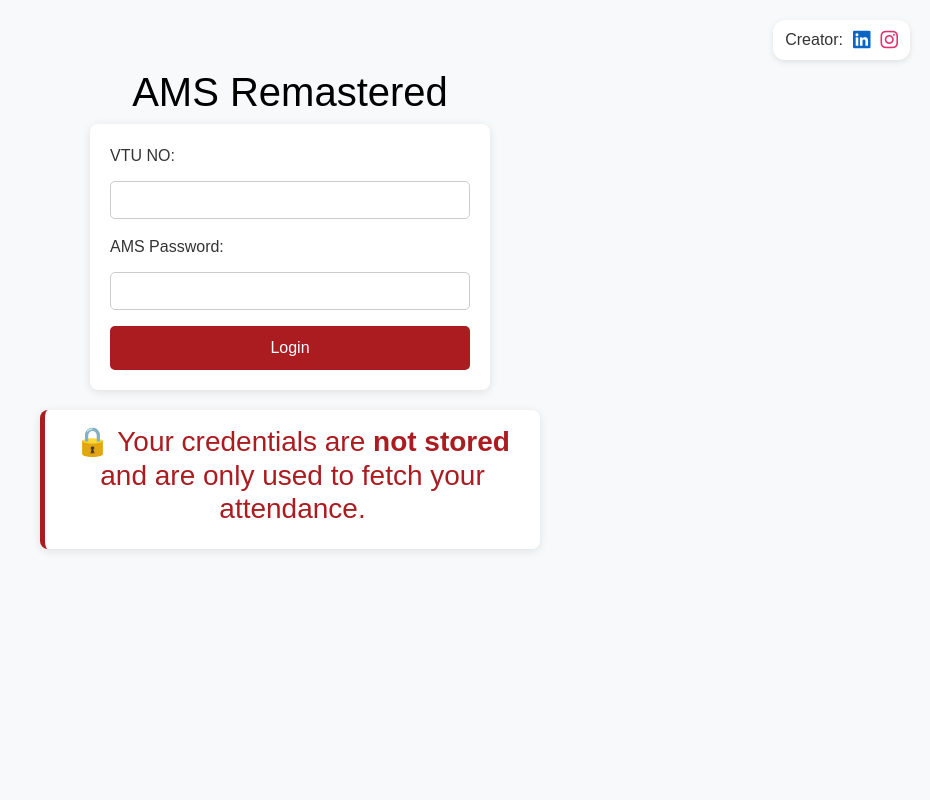
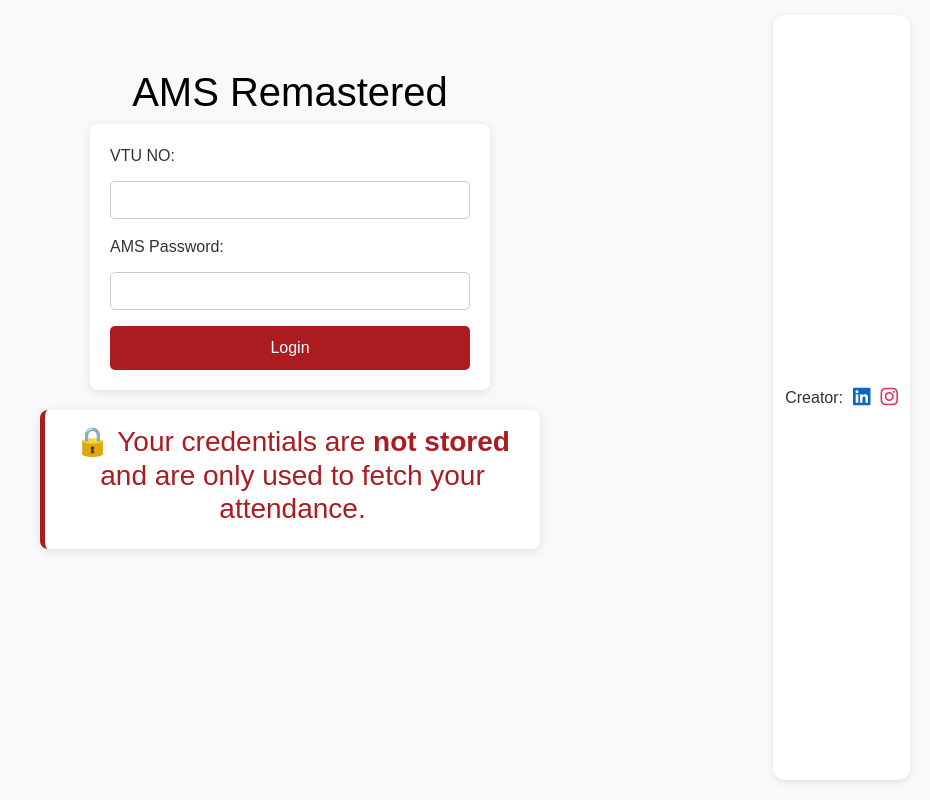
Before and after one commit to revanth-ch/ams-remastered, a Flask app: page / in a window 1280 px wide. Shown: the whole page, without its empty margins (350-1280 px from the left). Run offline with Flask 3, Linux system fonts and the light colour scheme; some libraries are stand-ins or nearby versions.

Commit message:
Update styles.css

```diff
--- a/website/static/styles.css
+++ b/website/static/styles.css
@@ -93,7 +93,7 @@ h1 {
 
 .creator-contact {
     position: fixed !important;
-    top: 20px !important;
+    bottom: 20px !important;
     right: 20px !important;
     z-index: 99999 !important;
     background: white;
@@ -105,7 +105,6 @@ h1 {
     align-items: center;
     gap: 10px;
 }
-
 
 .creator-contact a {
     text-decoration: none;
```
